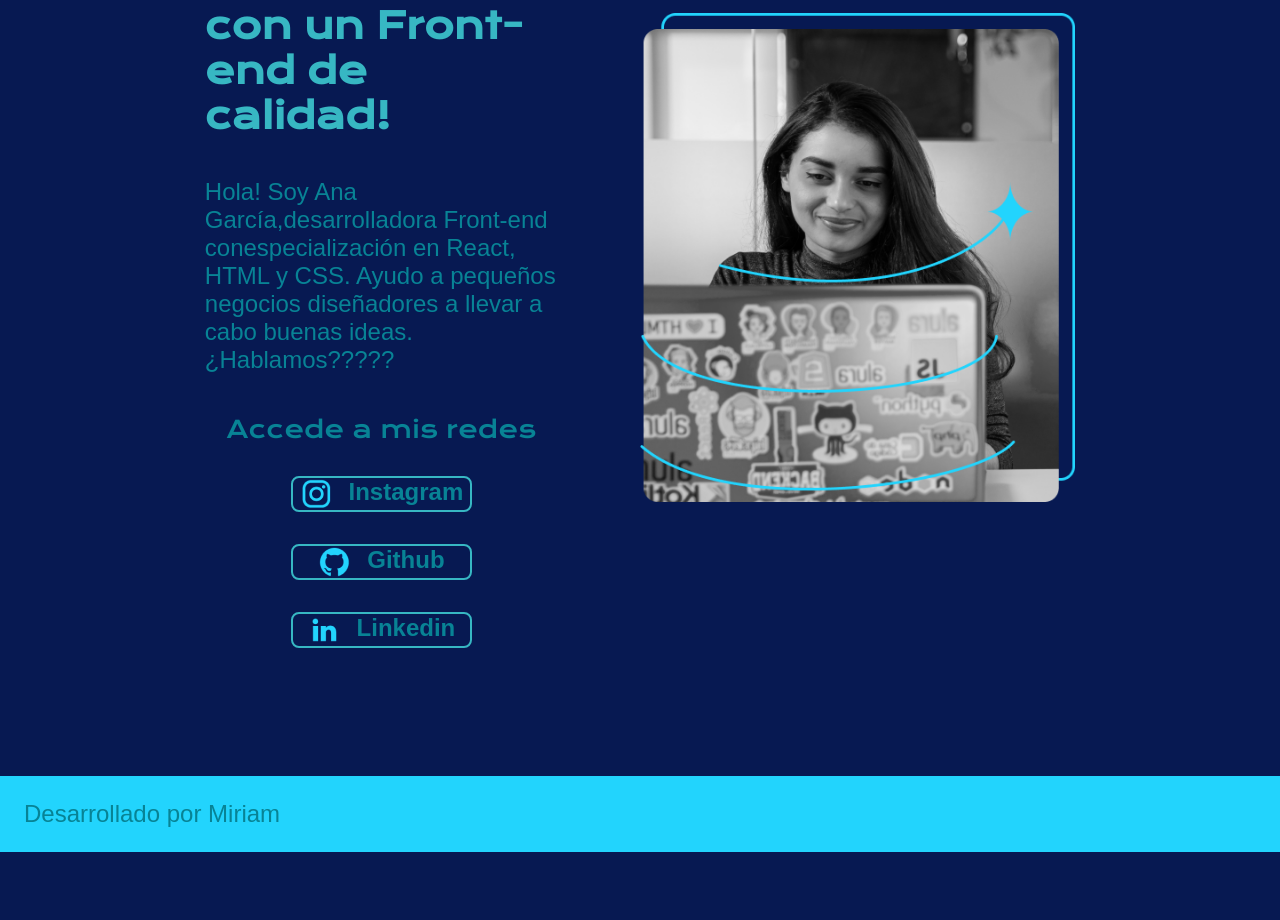
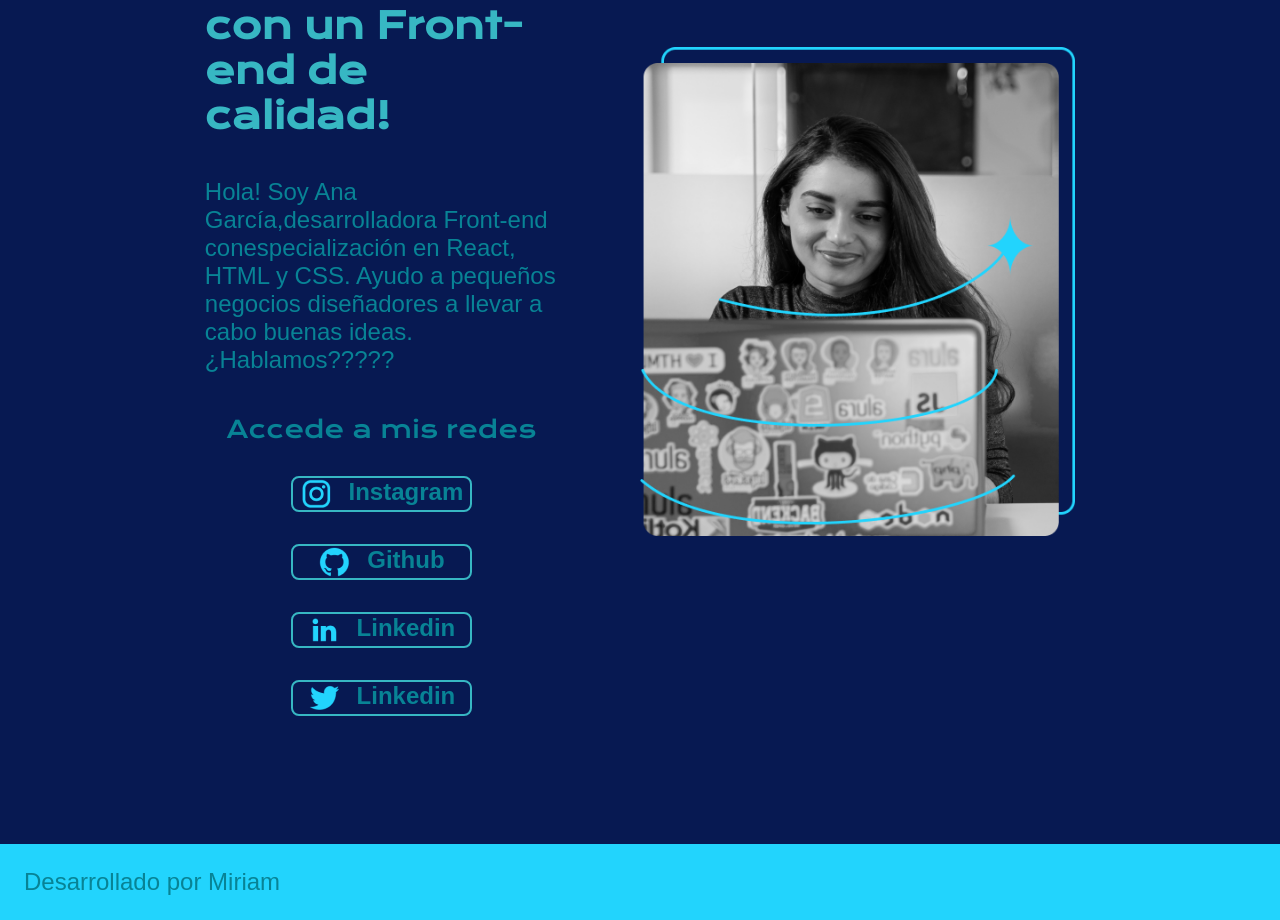
Before and after one commit to Miriam2600/PORTAFOLIO, a plain HTML site: page index.html in a window 1280 px wide. Shown: the part 332-1252 px from the top of the page. Before the commit the page ends 1184 px from the top, so only its background shows below. Drawn offline with nearby package versions, Linux system fonts and the light colour scheme.

Commit message:
Update index.html

```diff
--- a/index.html
+++ b/index.html
@@ -42,6 +42,10 @@
                 <a  class="presentacion_enlaces_link" href="https:/https://www.linkedin.com/feed//">
                     <img src="/Portafolio/linkedin.png">
                     Linkedin</a>
+                  <a  class="presentacion_enlaces_link" href="https:/https://www.linkedin.com/feed//">
+                    <img src="/Portafolio/twitter.png">
+                                          Linkedin</a>
+
         </div>
         </section>
         <img img class="presentacion_imagen" src="Imagem.png" alt="Imagen de Anan García tranajando
```
